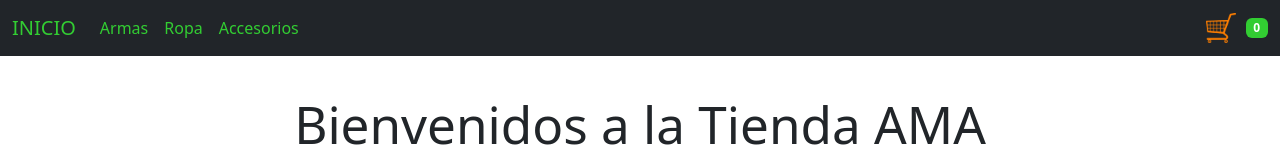
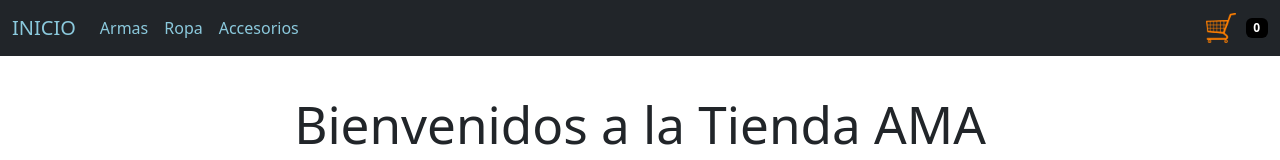
Before and after one commit to eliasescalante/E-comerceReact_Elias_Escalante, a React (Vite) app: page / in a window 1280 px wide. Shown: the top 160 px of the page. Built offline with nearby package versions, Linux system fonts and the light colour scheme.

Commit message:
refactorizacion en public/itemdetail.css y public/itemlistcontainer

```diff
--- a/public/ItemDetail.css
+++ b/public/ItemDetail.css
@@ -63,7 +63,7 @@
 .add-to-cart {
     font-size: 1rem;
     padding: 0.8rem 2rem;
-    background-color: #000; /* Negro */
+    background-color: #000;
     color: #fff;
     border: none;
     border-radius: 6px;
--- a/public/ItemListContainer.css
+++ b/public/ItemListContainer.css
@@ -7,10 +7,9 @@
 /* Saludo debajo del navbar */
 .greeting-container {
   text-align: center;
-  margin-top: 5rem; /* Ajusta según la altura del Navbar */
+  margin-top: 5rem;
   margin-bottom: 2rem;
 }
-
 
 /* Estilo para el listado de productos */
 .product-list {
--- a/public/NavBar.css
+++ b/public/NavBar.css
@@ -2,7 +2,7 @@
 .navbar-brand,
 .nav-link {
   font-weight: 400;
-  background: #32CD32;
+  background: rgba(145, 211, 231, 0.945);
   -webkit-background-clip: text;
   -webkit-text-fill-color: transparent;
   transition: color 0.3s ease-in-out, transform 0.3s ease-in-out;
@@ -27,6 +27,6 @@
 }
 
 .cart-widget .badge {
-  background-color: #32CD32;
+  background-color: black;
   color: white;
 }
```
